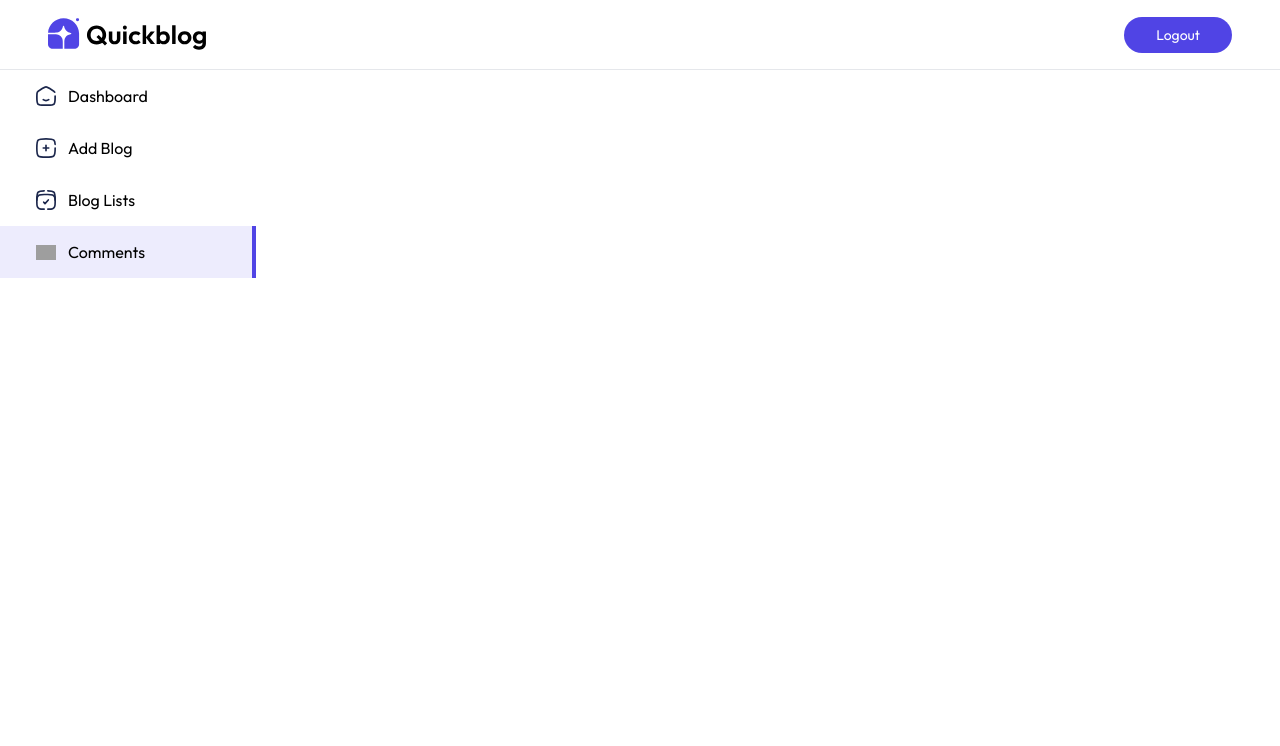
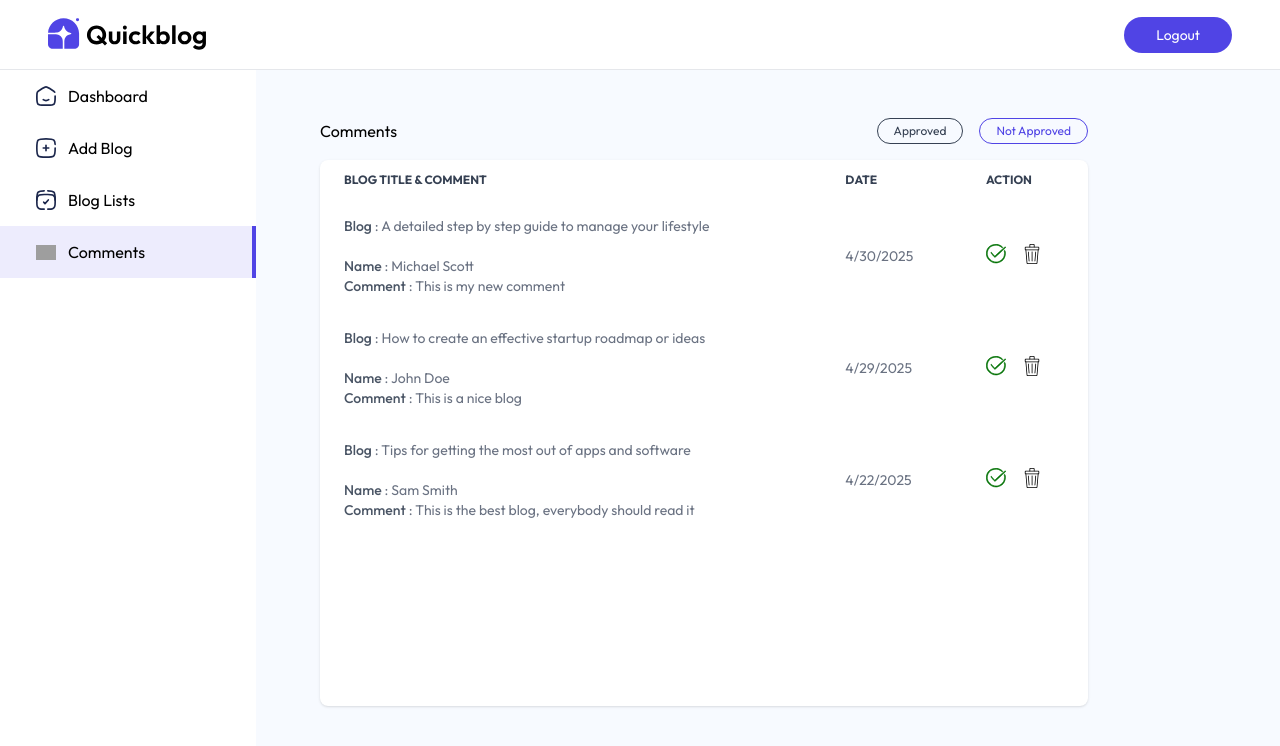
Before and after one commit to JUDHI3134/blog-by-jb, a React (Vite) app in the folder client/: page /admin/comments in a window 1280 px wide. Shown: the top 746 px of the page. Built offline with nearby package versions, Linux system fonts and the light colour scheme; grey boxes are pictures that could not be loaded.

Commit message:
create comments page in admin dashboard

```diff
--- /dev/null
+++ b/client/src/components/admin/CommentTableItem.jsx
@@ -0,0 +1,35 @@
+import React from 'react'
+import { assets } from '../../assets/assets'
+
+const CommentTableItem = ({ comment, fetchComments }) => {
+
+    const { blog, createdAt, _id } = comment
+    const blogDate = new Date(createdAt)
+
+
+
+  return (
+    <tr className='order-y border-gray-300'>
+        <td className='px-6 py-4'>
+              <b className='font-medium text-gray-600'>Blog</b> : {blog.title}
+              <br />
+              <br />
+              <b className='font-medium text-gray-600'>Name</b> : {comment.name}
+              <br />
+          <b className='font-medium text-gray-600'>Comment</b> : {comment.content}
+          </td>
+          <td className='px-6 py-4 max-sm:hidden'>{blogDate.toLocaleDateString()}</td>
+          <td className='px-6 py-4'>
+              <div className='inline-flex items-center gap-4'>
+                  {
+                  !comment.isApproved ?
+                      <img src={assets.tick_icon} alt="" className='w-5 hover:scale-110 transition-all cursor-pointer' /> : <p className='text-xs border border-green-600 bg-green-100 text-green-600 rounded-full px-3 py-1'>Approved</p>
+              }
+              <img src={assets.bin_icon} alt="" className='w-5 hover:scale-110 transition-all cursor-pointer' />
+              </div>
+          </td>
+    </tr>
+  )
+}
+
+export default CommentTableItem
--- a/client/src/pages/admin/Comments.jsx
+++ b/client/src/pages/admin/Comments.jsx
@@ -1,8 +1,49 @@
-import React from 'react'
+import React, { useEffect, useState } from 'react'
+import { comments_data } from '../../assets/assets'
+import CommentTableItem from '../../components/admin/CommentTableItem'
 
 const Comments = () => {
+
+    const [comments, setComments] = useState([])
+    const [filter, setFilter] = useState("Not Approved")
+
+    const fetchComments = async () => {
+        setComments(comments_data)
+    }
+
+    useEffect(() => {
+        fetchComments()
+    },[])
+
   return (
-    <div>
+    <div className='flex-1 pt-5 px-5 sm:pt-12 sm:pl-16 bg-blue-50/50'>
+        <div className='flex justify-between items-center max-w-3xl'>
+          <h1>Comments</h1>
+
+              <div className='flex gap-4'>
+                  <button onClick={() => setFilter('Approved')} className={`shadow-custom-sm border rounded-full px-4 py-1 cursor-pointer text-xs ${filter === 'Approved' ? 'text-primary' : 'text-gray-700'}`}>Approved</button>
+
+                  <button onClick={() => setFilter('Not Approved')} className={`shadow-custom-sm border rounded-full px-4 py-1 cursor-pointer text-xs ${filter === 'Not Approved' ? 'text-primary' : 'text-gray-700'}`}>Not Approved</button>
+              </div>
+          </div>
+
+          <div className='relative h-4/5 max-w-3xl mt-4 overflow-x-auto bg-white shadow rounded-lg scrollvar-hide'>
+              <table className='w-full text-sm text-gray-500'>
+                  <thead className='text-xs text-gray-700 text-left uppercase'>
+                      <tr>
+                          <th scope='col' className='px-6 py-3'>Blog Title & Comment</th>
+                          <th scope='col' className='px-6 py-3 max-sm:hidden'>Date</th>
+                          <th scope='col' className='px-6 py-3'> Action</th>
+                      </tr>
+                  </thead>
+                  <tbody>
+                      {comments.filter((comment) => {
+                          if (filter === "Approved") return comment.isApproved === true;
+                          return comment.isApproved === false;
+                     }).map((comment, index) => <CommentTableItem key={comment._id} comment={comment} index={index+1} fetchComments={fetchComments} />)}
+                  </tbody>
+              </table>
+          </div>
 
     </div>
   )
```
